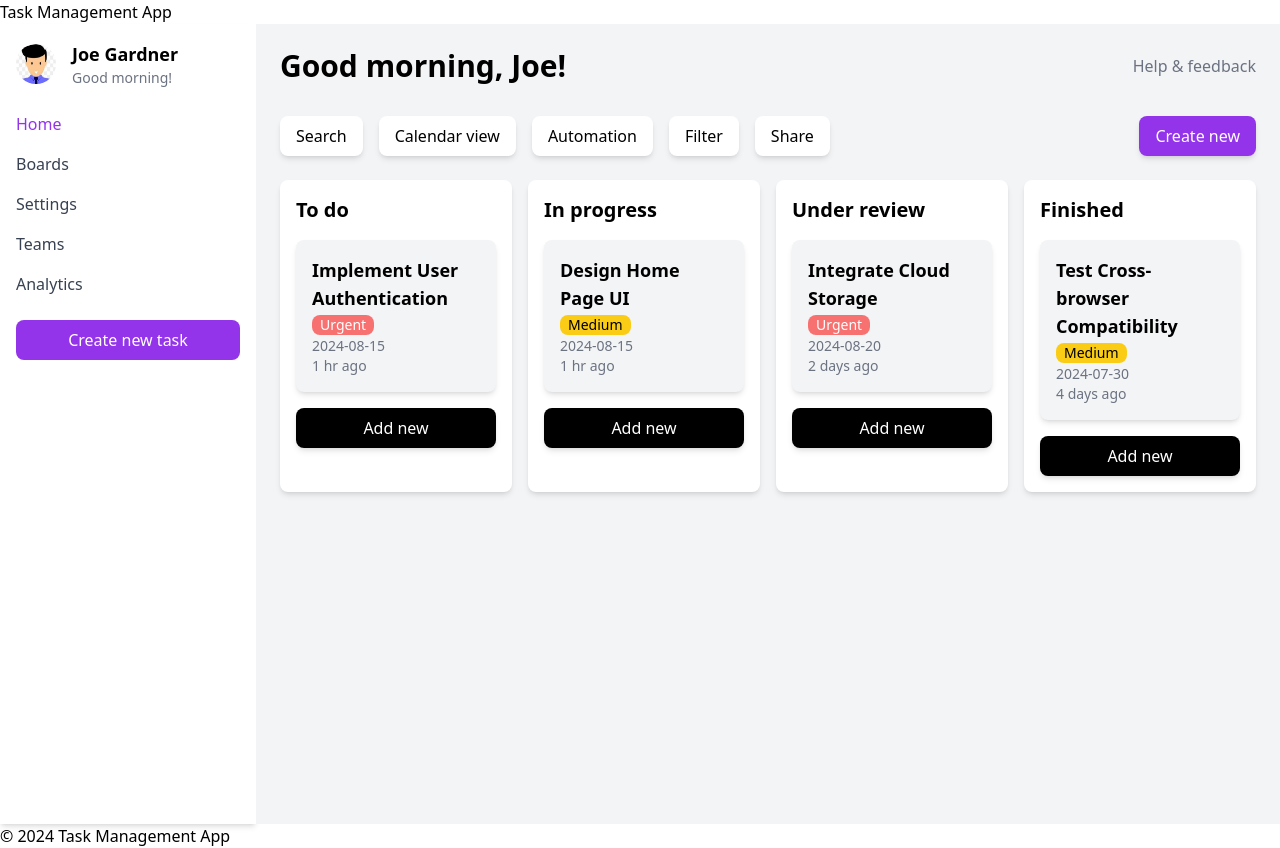
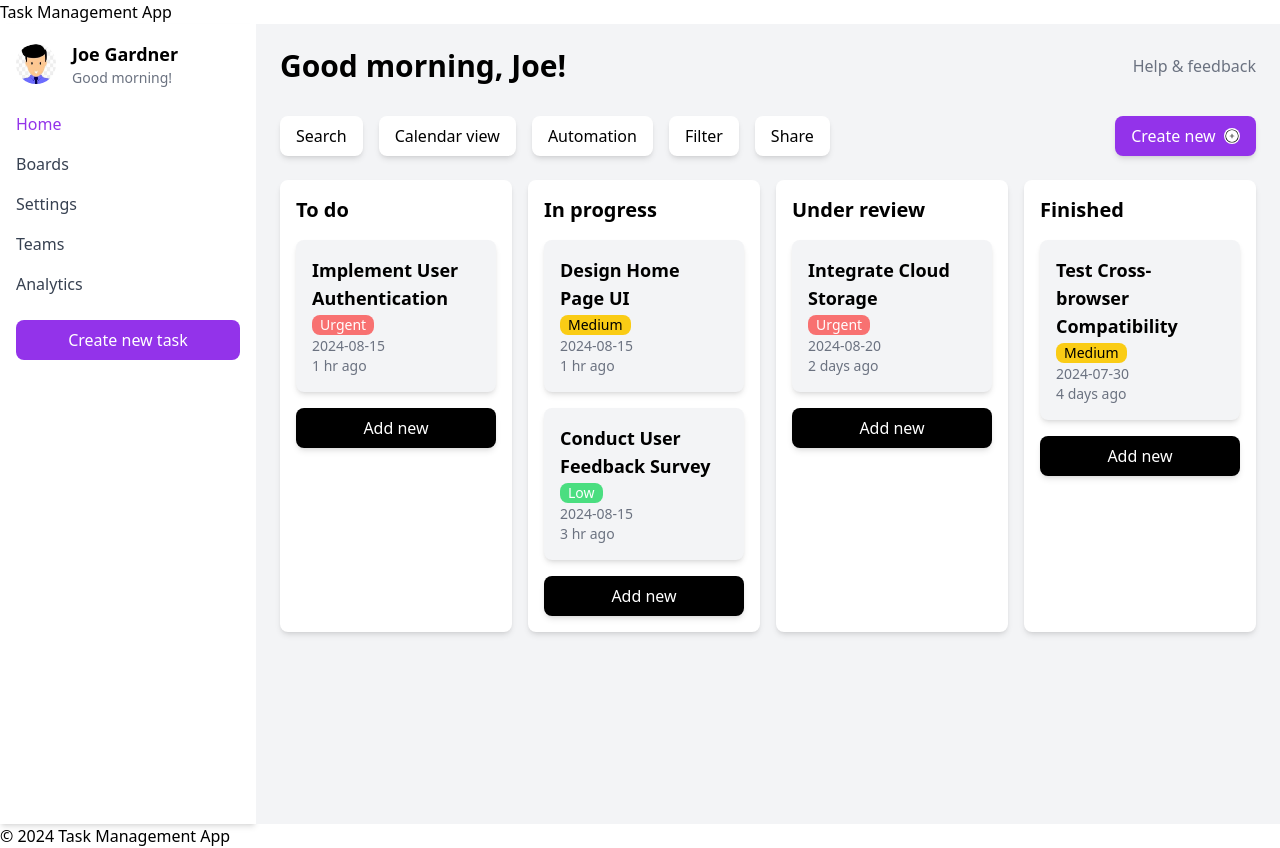
Before and after one commit to GreatnessGrace/Task-Manager, a Next.js app in the folder my-task-app/: page /task in a window 1280 px wide. Built offline with nearby package versions, Linux system fonts and the light colour scheme.

Commit message:
Task Board icon & Task Update

```diff
--- a/my-task-app/src/app/components/TaskBoard.tsx
+++ b/my-task-app/src/app/components/TaskBoard.tsx
@@ -59,6 +59,7 @@
 
 import React from 'react';
 import TaskColumn from './TaskColumn';
+import { CiCirclePlus } from "react-icons/ci";
 
 const TaskBoard: React.FC = () => {
   return (
@@ -71,13 +72,16 @@ const TaskBoard: React.FC = () => {
           <button className="px-4 py-2 bg-white rounded-lg shadow-md">Filter</button>
           <button className="px-4 py-2 bg-white rounded-lg shadow-md">Share</button>
         </div>
-        <button className="px-4 py-2 bg-purple-600 text-white rounded-lg shadow-md">Create new</button>
+        {/* <div className="flex justify-between items-center mb-4"> */}
+
+        <button className="px-4 py-2 bg-purple-600 text-white rounded-lg shadow-md flex items-center justify-between">Create new &nbsp;<CiCirclePlus className='bg-white text-black rounded-lg'/>
+        </button>
       </div>
       <div className="flex space-x-4">
         <TaskColumn title="To do" tasks={[{ id: 1, title: 'Implement User Authentication', priority: 'Urgent', date: '2024-08-15', time: '1 hr ago' }, /* more tasks */]} />
-        <TaskColumn title="In progress" tasks={[{ id: 2, title: 'Design Home Page UI', priority: 'Medium', date: '2024-08-15', time: '1 hr ago' }, /* more tasks */]} />
-        <TaskColumn title="Under review" tasks={[{ id: 3, title: 'Integrate Cloud Storage', priority: 'Urgent', date: '2024-08-20', time: '2 days ago' }, /* more tasks */]} />
-        <TaskColumn title="Finished" tasks={[{ id: 4, title: 'Test Cross-browser Compatibility', priority: 'Medium', date: '2024-07-30', time: '4 days ago' }, /* more tasks */]} />
+        <TaskColumn title="In progress" tasks={[{ id: 2, title: 'Design Home Page UI', priority: 'Medium', date: '2024-08-15', time: '1 hr ago' },{ id: 3, title: 'Conduct User Feedback Survey', priority: 'Low', date: '2024-08-15', time: '3 hr ago' }, /* more tasks */]} />
+        <TaskColumn title="Under review" tasks={[{ id: 4, title: 'Integrate Cloud Storage', priority: 'Urgent', date: '2024-08-20', time: '2 days ago' }, /* more tasks */]} />
+        <TaskColumn title="Finished" tasks={[{ id: 5, title: 'Test Cross-browser Compatibility', priority: 'Medium', date: '2024-07-30', time: '4 days ago' }, /* more tasks */]} />
       </div>
     </div>
   );
```
